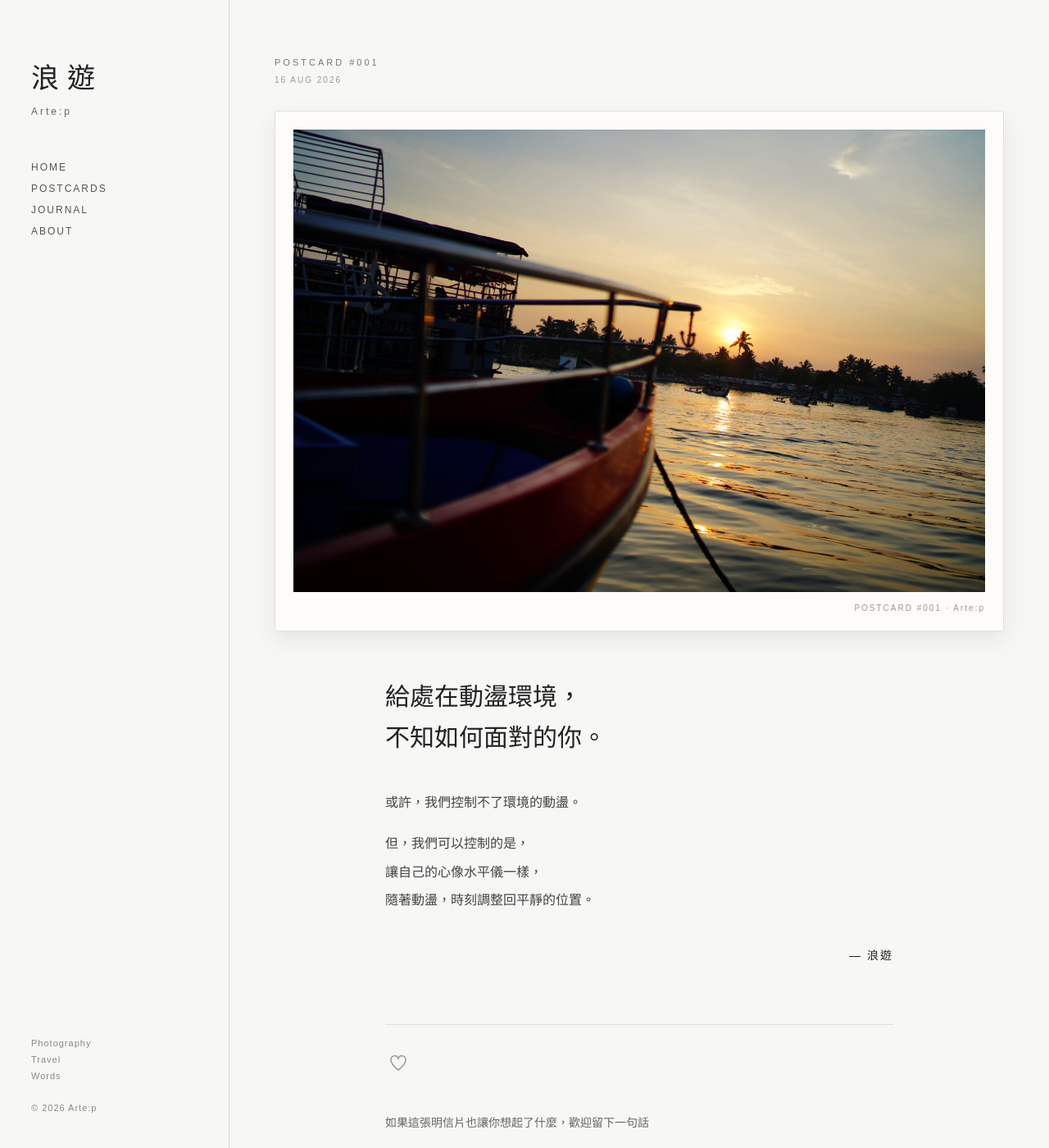
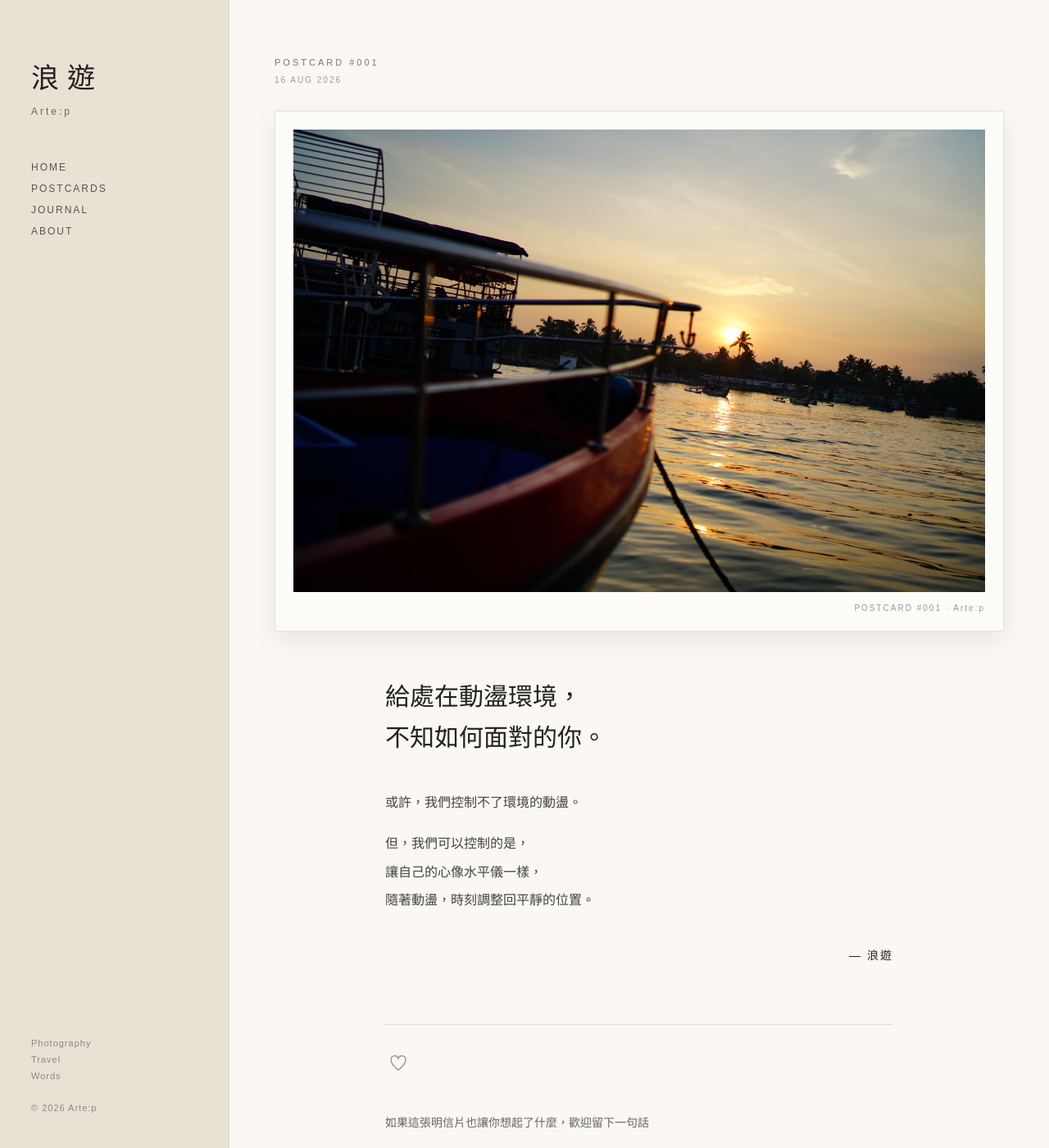
Before and after one commit to artep-wandering/artep-wandering.github.io, a Jekyll site: the page postcards/001.html, which Jekyll copies as it is, in a window 1280 px wide and 1400 px high. Shown: the whole window at 82% size. Built offline with Jekyll 4.4.1, drawn with Linux system fonts in a browser that asks for light colours.

Commit message:
001_v0.0.1

```diff
--- a/postcards/001.html
+++ b/postcards/001.html
@@ -1,3 +1,4 @@
+<!-- VERSION: 001_v0.0.1-->
 <!DOCTYPE html>
 <html lang="zh-Hant">
 
@@ -6,7 +7,7 @@
   <meta name="viewport" content="width=device-width, initial-scale=1.0">
 
   <title>Postcard #001 | 浪遊</title>
-
+  <link rel="stylesheet" href="/assets/css/theme.css">
   <style>
     * {
       box-sizing: border-box;
@@ -14,8 +15,6 @@
 
     body {
       margin: 0;
-      background: #f7f7f5;
-      color: #222;
       font-family: Arial, "Noto Sans TC", sans-serif;
     }
 
@@ -34,7 +33,6 @@
       position: fixed;
       left: 0;
       top: 0;
-      background: #f7f7f5;
       display: flex;
       flex-direction: column;
     }
```
